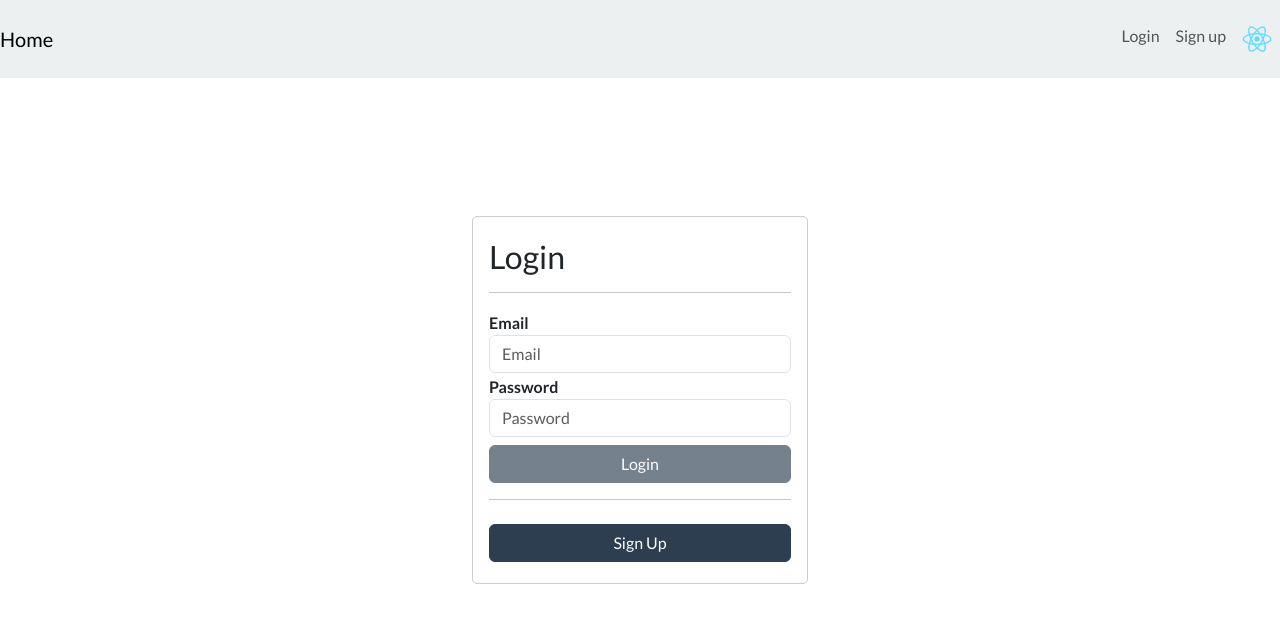
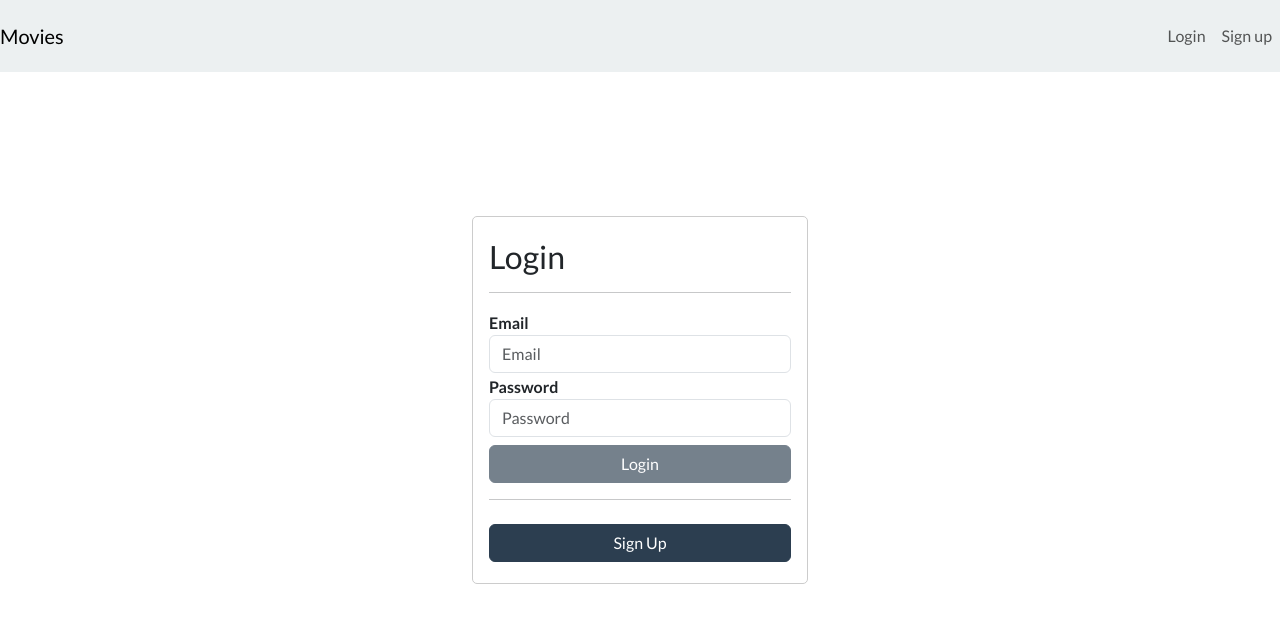
Before and after one commit to Manujitha98/veracity-technical-assessment, a React (Create React App) app in the folder front-end/: page /login in a window 1280 px wide. Shown: the top 622 px of the page. Built offline with nearby package versions, Linux system fonts and the light colour scheme.

Commit message:
nav bar recognizes user state and renders items conditionally (#14)

```diff
--- a/front-end/src/App.jsx
+++ b/front-end/src/App.jsx
@@ -1,6 +1,6 @@
 import "bootswatch/dist/flatly/bootstrap.min.css";
 import "react-toastify/dist/ReactToastify.css";
-
+import "./app.css";
 import { useEffect, useState } from "react";
 import {
   createBrowserRouter,
@@ -38,11 +38,11 @@ function App() {
       >
         <Route
           path="/sign-up"
-          element={user?.name ? <Navigate to="/" /> : <SignUp />}
+          element={user?.email ? <Navigate to="/" /> : <SignUp />}
         />
         <Route
           path="/login"
-          element={user?.name ? <Navigate to="/" /> : <Login />}
+          element={user?.email ? <Navigate to="/" /> : <Login />}
         />
         <Route path="/logout" element={<Logout />} />
         <Route index element={<Homepage />} />
--- /dev/null
+++ b/front-end/src/app.css
@@ -0,0 +1,9 @@
+#favIconSVG {
+  width: 100%;
+  height: 2em;
+  fill: #2c3e50;
+}
+
+#favIconSVG:hover {
+  fill: #e74c3c;
+}
--- a/front-end/src/components/navbar.jsx
+++ b/front-end/src/components/navbar.jsx
@@ -1,12 +1,17 @@
 import { Link, Outlet } from "react-router-dom";
 import React from "react";
 
-export const NavBar = () => {
+//images
+import LogoutImage from "../assets/images/logout.png";
+//svg
+import { ReactComponent as FavoriteIcon } from "../assets/svgs/favorites.svg";
+
+export const NavBar = ({ user }) => {
   return (
     <>
       <nav className="navbar navbar-expand-lg navbar-light bg-light">
         <Link className="navbar-brand" to="/">
-          Home
+          Movies
         </Link>
         <button
           className="navbar-toggler"
@@ -24,6 +29,8 @@ export const NavBar = () => {
           id="navbarNav"
         >
           <ul className="navbar-nav">
+            {!user && (
+              <>
                 <li className="nav-item">
                   <Link className="nav-link" to="/login">
                     Login
@@ -34,16 +41,29 @@ export const NavBar = () => {
                     Sign up
                   </Link>
                 </li>
+              </>
+            )}
+            {user && (
+              <>
+                {" "}
                 <li className="nav-item">
                   <Link className="nav-link" to="/profile">
+                    <FavoriteIcon id="favIconSVG" />
+                  </Link>
+                </li>
+                <li className="nav-item pe-5 pt-2">{`${user.firstName} ${user.lastName}`}</li>
+                <li className="nav-item">
+                  <Link className="nav-link ps-5" to="/logout">
                     <img
-                  src="logo192.png"
-                  alt="Profile Picture"
+                      src={LogoutImage}
+                      alt=""
                       className="rounded-circle"
                       style={{ width: "30px" }}
                     />
                   </Link>
                 </li>
+              </>
+            )}
           </ul>
         </div>
       </nav>
--- a/front-end/src/utils/Logout.jsx
+++ b/front-end/src/utils/Logout.jsx
@@ -1,9 +1,9 @@
 import { useEffect } from "react";
-// import { logout } from "../../services/authService";
+import { logout } from "../services/authService";
 
 function Logout() {
   useEffect(() => {
-    // logout();
+    logout();
     window.location.href = "/login";
   });
   return null;
```
Also changed, not shown: front-end/src/assets/images/logout.png (added), front-end/src/assets/svgs/favorites.svg (added). Lines whose indentation alone changed are shown as unchanged.
